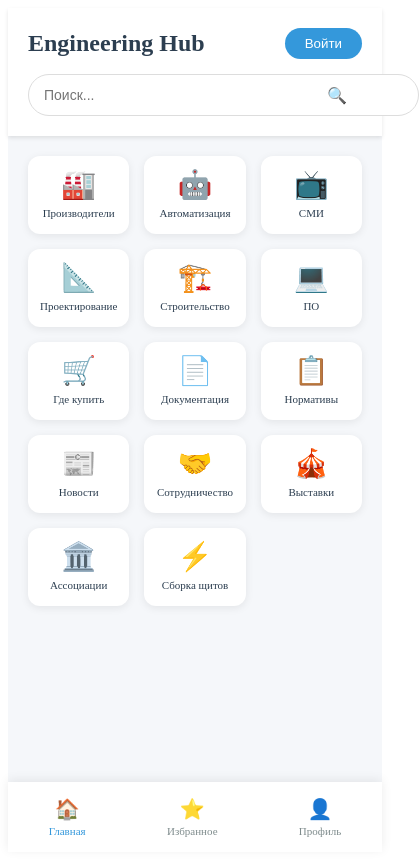
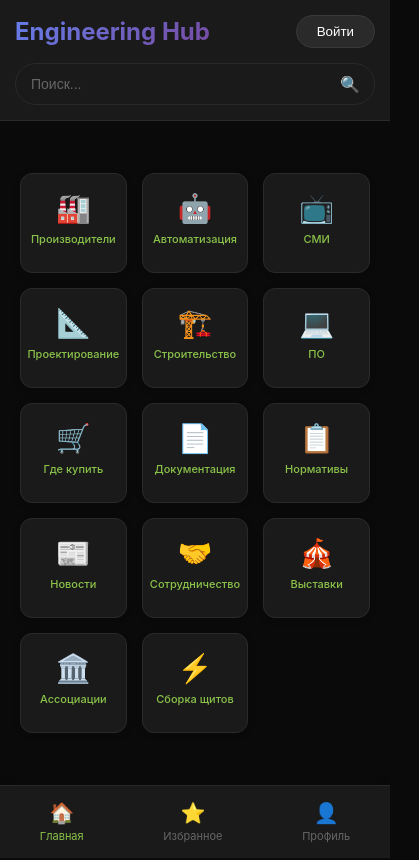
Before and after one commit to PowerLineDC/engineering-hub, a React (Vite) app: page / in a window 390 px wide. Shown: the whole page, 419 px wide, since content can reach past the window. Built offline with nearby package versions, Linux system fonts and the light colour scheme.

Commit message:
Update homepage design

```diff
--- a/src/App.css
+++ b/src/App.css
@@ -1,3 +1,218 @@
+/* Исправляем фон — делаем чёрным */
+* {
+  margin: 0;
+  padding: 0;
+  box-sizing: border-box;
+}
+
+body {
+  background: #0a0a0a;
+  font-family: -apple-system, BlinkMacSystemFont, 'Segoe UI', Roboto, Oxygen, Ubuntu, sans-serif;
+}
+
+.app-container {
+  min-height: 100vh;
+  background: #0a0a0a;
+  display: flex;
+  flex-direction: column;
+}
+
+/* Шапка - тёмный стиль */
+.header {
+  background: #1a1a1a;
+  padding: 20px;
+  border-bottom: 1px solid #2a2a2a;
+}
+
+.header-top {
+  display: flex;
+  justify-content: space-between;
+  align-items: center;
+  margin-bottom: 15px;
+}
+
+/* Engineering Hub - цвет НЕ меняем */
+.logo {
+  margin: 0;
+  font-size: 24px;
+  background: linear-gradient(135deg, #667eea 0%, #764ba2 100%);
+  -webkit-background-clip: text;
+  -webkit-text-fill-color: transparent;
+  background-clip: text;
+}
+
+.auth-btn {
+  padding: 8px 20px;
+  background: #2a2a2a;
+  color: #ffffff;
+  border: 1px solid #3a3a3a;
+  border-radius: 20px;
+  cursor: pointer;
+}
+
+.auth-btn:hover {
+  background: #3a3a3a;
+}
+
+.search-container {
+  position: relative;
+}
+
+.search-input {
+  width: 100%;
+  padding: 12px 40px 12px 15px;
+  background: #1a1a1a;
+  border: 1px solid #2a2a2a;
+  border-radius: 25px;
+  font-size: 14px;
+  color: #ffffff;
+}
+
+.search-input::placeholder {
+  color: #666666;
+}
+
+.search-input:focus {
+  outline: none;
+  border-color: #3a3a3a;
+}
+
+.search-icon {
+  position: absolute;
+  right: 15px;
+  top: 50%;
+  transform: translateY(-50%);
+  color: #666666;
+}
+
+/* Контейнер токенов */
+.tokens-container {
+  flex: 1;
+  padding: 20px;
+  display: flex;
+  align-items: center;
+  justify-content: center;
+  min-height: calc(100vh - 180px);
+  background: #0a0a0a;
+}
+
+/* Сетка токенов */
+.tokens-grid {
+  display: grid;
+  grid-template-columns: repeat(auto-fill, minmax(120px, 1fr));
+  gap: 20px;
+  width: 100%;
+  max-width: 1200px;
+  margin: 0 auto;
+  justify-content: center;
+  align-content: center;
+}
+
+/* Токены */
+.token {
+  display: flex;
+  flex-direction: column;
+  align-items: center;
+  gap: 10px;
+  padding: 20px 10px;
+  background: #1a1a1a;
+  border-radius: 12px;
+  border: 1px solid #2a2a2a;
+  cursor: pointer;
+  transition: transform 0.2s, box-shadow 0.2s, border-color 0.2s;
+  position: relative;
+  min-height: 100px;
+}
+
+.token:hover {
+  transform: translateY(-3px);
+  border-color: #3a3a3a;
+  box-shadow: 0 4px 20px rgba(0, 0, 0, 0.5);
+}
+
+.token-active {
+  transform: scale(0.95);
+  border-color: #4CAF50;
+  background: #1a2a1a;
+}
+
+.token-icon {
+  font-size: 32px;
+  line-height: 1;
+}
+
+.token-label {
+  font-size: 12px;
+  text-align: center;
+  color: #8bc34a;
+  font-weight: 500;
+  line-height: 1.3;
+}
+
+.token-popup {
+  position: absolute;
+  bottom: calc(100% + 10px);
+  left: 50%;
+  transform: translateX(-50%);
+  background: #2a2a2a;
+  color: #8bc34a;
+  padding: 6px 12px;
+  border-radius: 6px;
+  font-size: 12px;
+  white-space: nowrap;
+  animation: fadeInUp 0.3s ease;
+  border: 1px solid #3a3a3a;
+}
+
+@keyframes fadeInUp {
+  from {
+    opacity: 0;
+    transform: translateX(-50%) translateY(10px);
+  }
+  to {
+    opacity: 1;
+    transform: translateX(-50%) translateY(0);
+  }
+}
+
+/* Нижняя навигация - тёмный стиль */
+.bottom-nav {
+  display: flex;
+  justify-content: space-around;
+  align-items: center;
+  background: #1a1a1a;
+  padding: 10px 0;
+  border-top: 1px solid #2a2a2a;
+  margin-top: auto;
+}
+
+.nav-item {
+  display: flex;
+  flex-direction: column;
+  align-items: center;
+  gap: 4px;
+  cursor: pointer;
+  padding: 5px 20px;
+  color: #666666;
+  transition: color 0.2s;
+}
+
+.nav-item:hover {
+  color: #8bc34a;
+}
+
+.nav-active {
+  color: #8bc34a;
+}
+
+.nav-icon {
+  font-size: 20px;
+}
+
+.nav-label {
+  font-size: 11px;
+}
+
 /* Модальные окна */
 .modal-overlay {
   position: fixed;
@@ -108,8 +323,9 @@
 }
 
 .manufacturer-logo {
-  font-size: 48px;
-  line-height: 1;
+  width: 80px;
+  height: 80px;
+  object-fit: contain;
 }
 
 .manufacturer-name {
@@ -129,8 +345,9 @@
 }
 
 .manufacturer-detail-logo {
-  font-size: 80px;
-  line-height: 1;
+  width: 120px;
+  height: 120px;
+  object-fit: contain;
 }
 
 .manufacturer-detail-name {
@@ -159,8 +376,25 @@
   box-shadow: 0 4px 15px rgba(0, 0, 0, 0.3);
 }
 
-/* Адаптивность для модальных окон */
+/* Адаптивность */
 @media (max-width: 600px) {
+  .tokens-grid {
+    grid-template-columns: repeat(auto-fill, minmax(100px, 1fr));
+    gap: 15px;
+  }
+
+  .token-icon {
+    font-size: 28px;
+  }
+
+  .token-label {
+    font-size: 11px;
+  }
+
+  .header {
+    padding: 15px;
+  }
+
   .modal-content {
     padding: 20px;
     width: 95%;
@@ -173,7 +407,8 @@
   }
 
   .manufacturer-logo {
-    font-size: 36px;
+    width: 60px;
+    height: 60px;
   }
 
   .manufacturer-name {
@@ -181,7 +416,8 @@
   }
 
   .manufacturer-detail-logo {
-    font-size: 60px;
+    width: 80px;
+    height: 80px;
   }
 
   .manufacturer-detail-name {
--- a/src/App.tsx
+++ b/src/App.tsx
@@ -26,27 +26,27 @@ function App() {
   const manufacturers = [
     {
       id: 'DKC',
-      logo: '🏢',
+      logo: '/logos/dkc.png',
       url: 'https://www.dkc.ru/ru/'
     },
     {
       id: 'EKF',
-      logo: '⚡',
+      logo: '/logos/ekf.png',
       url: 'https://ekfgroup.com/ru'
     },
     {
       id: 'IEK',
-      logo: '🔌',
+      logo: '/logos/iek.png',
       url: 'https://www.iek.ru/'
     },
     {
       id: 'CHINT',
-      logo: '💡',
+      logo: '/logos/chint.png',
       url: 'https://ensmas.ru/'
     },
     {
       id: 'Systeme Electric',
-      logo: '🔋',
+      logo: '/logos/systeme-electric.png',
       url: 'https://systeme.ru/'
     }
   ]
@@ -143,7 +143,11 @@ function App() {
                     className="manufacturer-item"
                     onClick={() => handleManufacturerClick(manufacturer.id)}
                   >
-                    <div className="manufacturer-logo">{manufacturer.logo}</div>
+                    <img
+                      src={manufacturer.logo}
+                      alt={`${manufacturer.id} logo`}
+                      className="manufacturer-logo"
+                    />
                     <div className="manufacturer-name">{manufacturer.id}</div>
                   </div>
                 ))}
@@ -163,9 +167,11 @@ function App() {
             </div>
             <div className="modal-body">
               <div className="manufacturer-detail">
-                <div className="manufacturer-detail-logo">
-                  {manufacturers.find(m => m.id === selectedManufacturer)?.logo}
-                </div>
+                <img
+                  src={manufacturers.find(m => m.id === selectedManufacturer)?.logo}
+                  alt={`${selectedManufacturer} logo`}
+                  className="manufacturer-detail-logo"
+                />
                 <h3 className="manufacturer-detail-name">{selectedManufacturer}</h3>
                 <a
                   href={manufacturers.find(m => m.id === selectedManufacturer)?.url}
```
